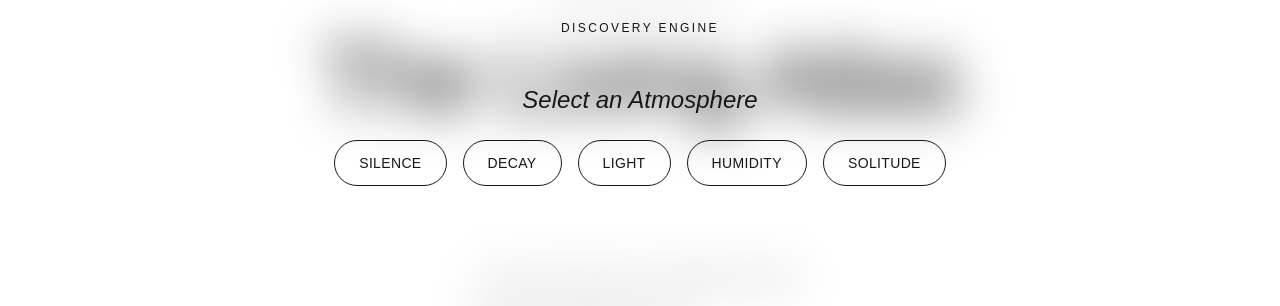
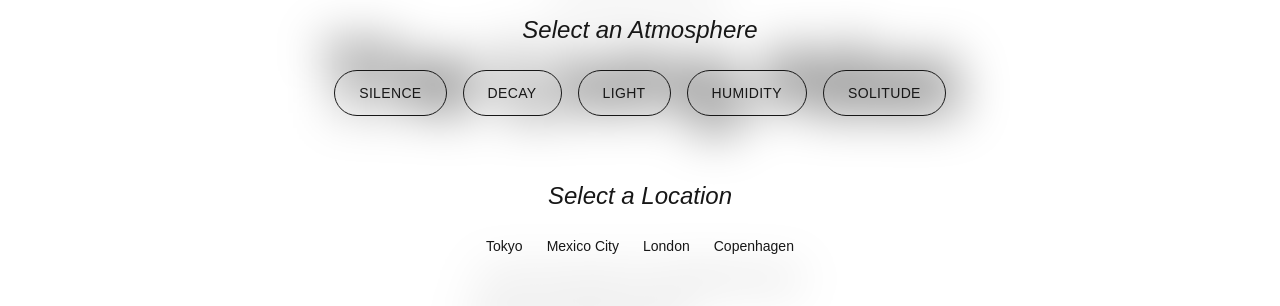
Before and after one commit to byinterval/interval, a Next.js app: page /atlas in a window 1280 px wide. Both pictures are taken after a click on the button "SEARCH". Shown: the part 265-571 px from the top of the page. Built offline with nearby package versions, Linux system fonts and the light colour scheme; no server answers; a web font is replaced by a local one.

Commit message:
Wire up Atmospheric Search buttons to link to Atlas with query params

```diff
--- a/app/atlas/page.tsx
+++ b/app/atlas/page.tsx
@@ -3,7 +3,8 @@ import { useState, useEffect } from 'react';
 import { AnimatePresence } from 'framer-motion';
 import { client } from '@/lib/sanity';
 import { urlFor } from '@/lib/image';
-import { useMember } from '@/app/hooks/useMember'; // Auth Hook
+import { useMember } from '@/app/hooks/useMember';
+import { useSearchParams } from 'next/navigation'; // Import hook
 import CalmEntry from '@/app/components/CalmEntry';
 import MoodFilter from '@/app/components/MoodFilter';
 import SignalCard from '@/app/components/SignalCard';
@@ -12,7 +13,6 @@ import MasonryGrid from '@/app/components/MasonryGrid';
 import CalmGridItem from '@/app/components/CalmGridItem';
 import Link from 'next/link';
 
-// Query to fetch all necessary data
 const query = `*[_type == "issue"] | order(issueNumber desc) {
   _id,
   signalStudio,
@@ -37,7 +37,16 @@ export default function AtlasPage() {
   const [availableMoods, setAvailableMoods] = useState<string[]>([]);
   const [isLoading, setIsLoading] = useState(true);
 
-  const { isAuthenticated } = useMember(); // Check Auth
+  const { isAuthenticated } = useMember();
+  const searchParams = useSearchParams(); // Access URL params
+
+  // 1. Handle Deep Linking via URL Query
+  useEffect(() => {
+    const moodFromUrl = searchParams.get('mood');
+    if (moodFromUrl) {
+      setActiveMood(moodFromUrl);
+    }
+  }, [searchParams]);
 
   useEffect(() => {
     const fetchData = async () => {
@@ -100,12 +109,7 @@ export default function AtlasPage() {
     ? signals.filter(s => s.mood === activeMood)
     : signals;
 
-  // Filter artifacts based on issues that match the mood (approximate logic for demo)
-  // In a real app, artifacts would be tagged with moods too.
-  const artifactCount = activeMood ? Math.floor(filteredSignals.length / 2) : artifacts.length;
-
   const handleMoodSelect = (mood: string) => {
-    // Allows selection even if not authenticated to trigger "Demo Mode" view
     setActiveMood(prev => (prev === mood ? null : mood));
   };
 
@@ -121,7 +125,6 @@ export default function AtlasPage() {
           </h1>
         </header>
 
-        {/* SEARCH BAR (Always Visible) */}
         <div className="sticky top-0 z-40 bg-primary-bg/95 backdrop-blur-md border-b border-accent-brown/5 transition-all">
           <MoodFilter
             moods={availableMoods}
@@ -130,16 +133,10 @@ export default function AtlasPage() {
           />
         </div>
 
-        {/* THE DEMO BLOCKER - UPDATED LOGIC */}
-        {/* If user selects a mood AND is not authenticated, show the grid underneath but block interaction */}
         {activeMood && !isAuthenticated && (
             <>
-                {/* 1. The Overlay Barrier */}
                 <div className="fixed inset-0 z-50 flex items-center justify-center p-6 pointer-events-auto">
-                    {/* Backdrop Blur to obscure detail but show volume */}
                     <div className="absolute inset-0 bg-primary-bg/60 backdrop-blur-sm" onClick={() => setActiveMood(null)} />
-
-                    {/* The Lock Card */}
                     <div className="relative max-w-md w-full bg-white border border-accent-brown/20 p-12 text-center shadow-2xl animate-in fade-in zoom-in-95 duration-500">
                         <span className="inline-block mb-6 p-3 rounded-full bg-accent-brown/5 text-accent-brown">
                             <svg xmlns="http://www.w3.org/2000/svg" viewBox="0 0 24 24" fill="currentColor" className="w-6 h-6">
@@ -152,7 +149,7 @@ export default function AtlasPage() {
                         </p>
 
                         <h3 className="font-serif-title text-3xl text-brand-ink mb-4 leading-tight">
-                            {filteredSignals.length} Signals and {artifactCount} Artifacts curated for <br/>
+                            {filteredSignals.length} Signals found for <br/>
                             <span className="italic text-accent-brown">'{activeMood}'</span>
                         </h3>
 
@@ -179,7 +176,6 @@ export default function AtlasPage() {
             </>
         )}
 
-        {/* 2. The Grid (Rendered but unreachable if locked) */}
         <section className={`py-20 min-h-[60vh] transition-all duration-500 ${activeMood && !isAuthenticated ? 'opacity-40 pointer-events-none filter blur-[2px]' : ''}`}>
            <MasonryGrid>
              <AnimatePresence mode='popLayout'>
@@ -196,7 +192,6 @@ export default function AtlasPage() {
                  </CalmGridItem>
                ))}
              </AnimatePresence>
-             {/* ... empty state logic ... */}
            </MasonryGrid>
         </section>
 
--- a/app/components/HomepageFilter.tsx
+++ b/app/components/HomepageFilter.tsx
@@ -1,16 +1,25 @@
 'use client';
-import { useState } from 'react';
+import { useRouter } from 'next/navigation';
 import MoodFilter from './MoodFilter';
 
 export default function HomepageFilter() {
-  const [activeMood, setActiveMood] = useState<string | null>(null);
+  const router = useRouter();
   const moods = ["Silence", "Texture", "Morning", "Patina", "Low Light"];
+
+  const handleNavigation = (mood: string) => {
+    // If 'Reset View' is clicked (empty string), do nothing or go to Atlas root
+    if (!mood) {
+        router.push('/atlas');
+    } else {
+        router.push(`/atlas?mood=${mood}`);
+    }
+  };
 
   return (
     <MoodFilter
       moods={moods}
-      activeMood={activeMood}
-      onMoodSelect={(mood) => setActiveMood(mood === activeMood ? null : mood)}
+      activeMood={null} // No active mood on homepage
+      onMoodSelect={handleNavigation}
     />
   );
 }
--- a/app/components/SearchOverlay.tsx
+++ b/app/components/SearchOverlay.tsx
@@ -1,5 +1,6 @@
 'use client';
 import { motion, AnimatePresence } from 'framer-motion';
+import Link from 'next/link';
 
 interface SearchProps {
   isOpen: boolean;
@@ -32,15 +33,33 @@ export default function SearchOverlay({ isOpen, onClose }: SearchProps) {
           <div className="flex-1 flex flex-col items-center justify-center p-6 text-center overflow-y-auto">
             <span className="font-sans-body text-xs text-accent-brown uppercase tracking-[0.2em] mb-12 block">Discovery Engine</span>
 
+            {/* Moods - Link to Atlas */}
             <div className="mb-16 max-w-3xl">
               <h3 className="font-serif-title text-2xl text-brand-ink mb-6 italic">Select an Atmosphere</h3>
               <div className="flex flex-wrap justify-center gap-4">
                 {moods.map(mood => (
-                  <button key={mood} className="font-sans-body text-sm uppercase tracking-wide border border-accent-brown/30 px-6 py-3 rounded-full hover:bg-brand-ink hover:text-primary-bg transition-all">
+                  <Link
+                    key={mood}
+                    href={`/atlas?mood=${mood}`}
+                    onClick={onClose}
+                    className="font-sans-body text-sm uppercase tracking-wide border border-accent-brown/30 px-6 py-3 rounded-full hover:bg-brand-ink hover:text-primary-bg transition-all"
+                  >
                     {mood}
-                  </button>
+                  </Link>
                 ))}
               </div>
+            </div>
+
+            {/* Cities - Placeholder Links for now */}
+            <div className="mb-16 max-w-3xl">
+               <h3 className="font-serif-title text-2xl text-brand-ink mb-6 italic">Select a Location</h3>
+               <div className="flex flex-wrap justify-center gap-6 font-sans-body text-sm text-accent-brown/80">
+                 {cities.map(city => (
+                   <button key={city} className="hover:text-brand-ink hover:underline decoration-1 underline-offset-4 transition-all">
+                     {city}
+                   </button>
+                 ))}
+               </div>
             </div>
           </div>
         </motion.div>
```
